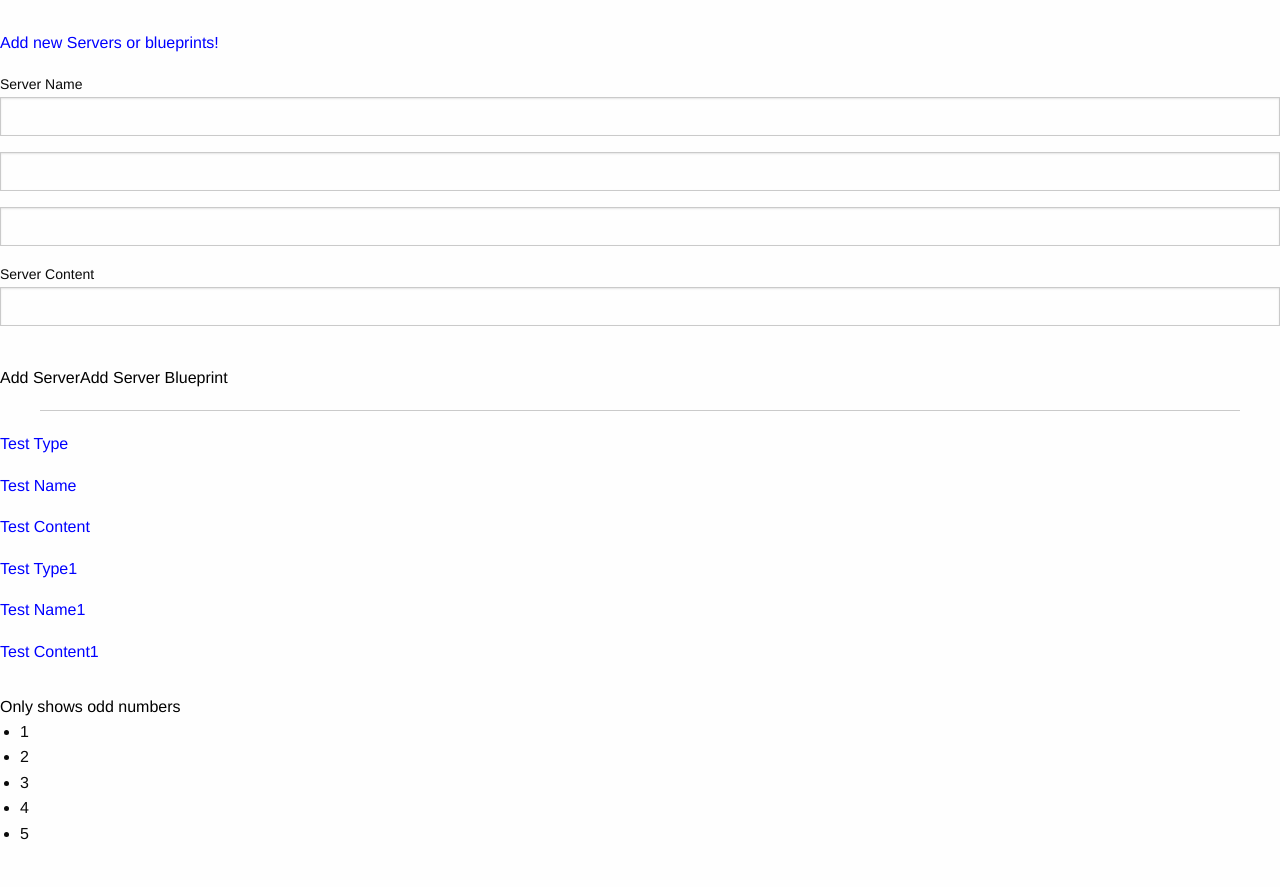
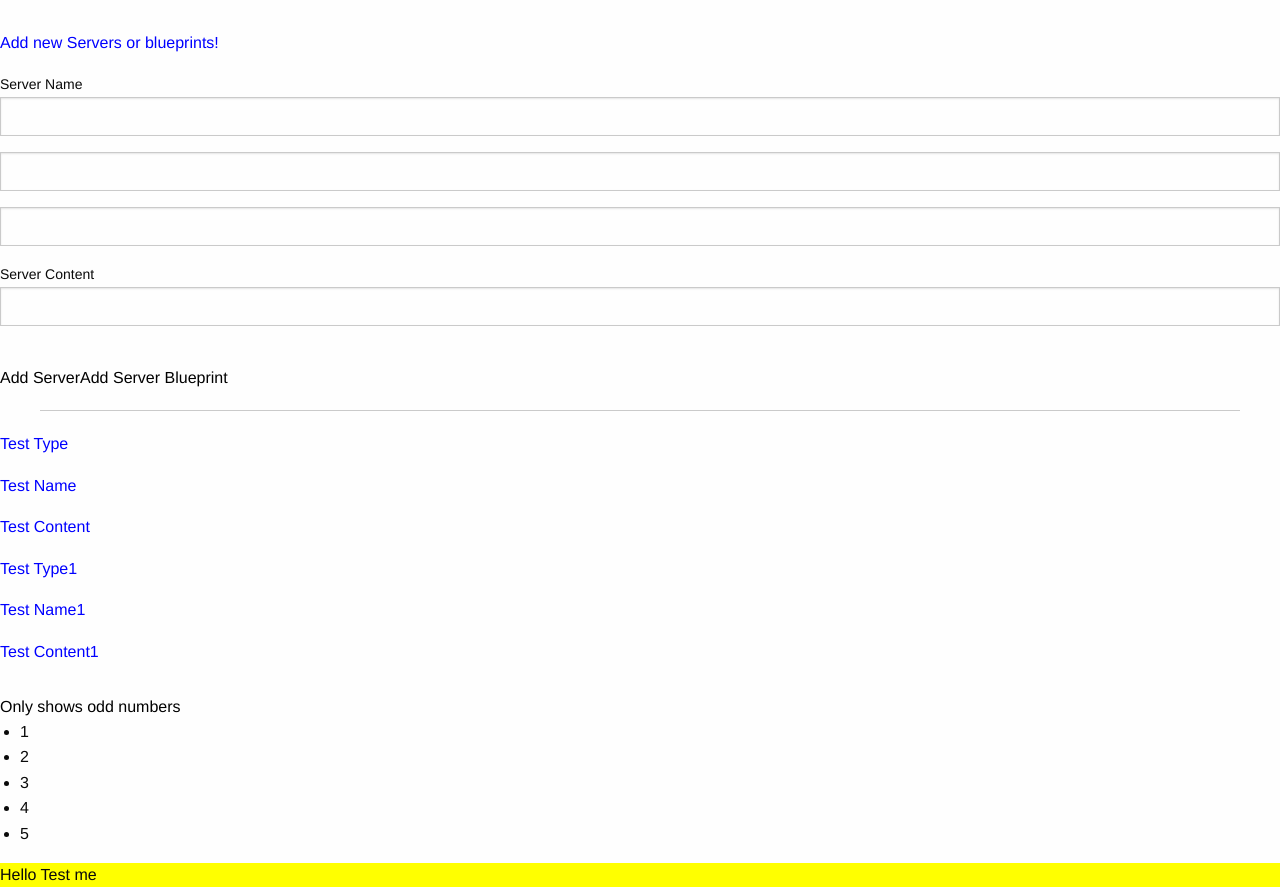
Before and after one commit to rasikag/angular-four-app, an Angular app: page / in a window 1280 px wide. Before the commit the page ends 863 px from the top, so only its background shows below. Built offline with nearby package versions, Linux system fonts and the light colour scheme.

Commit message:
Creating a Basic Attribute Directive

```diff
--- a/src/app/app.component.html
+++ b/src/app/app.component.html
@@ -21,3 +21,6 @@
   </div>
 </div>
 <app-directives-deep></app-directives-deep>
+<div appHighlight >
+ Hello Test me
+</div>
--- a/src/app/app.module.ts
+++ b/src/app/app.module.ts
@@ -8,6 +8,7 @@
 import { ServerElementComponent } from './server-element/server-element.component';
 import { LifecycleComponent } from './lifecycle/lifecycle.component';
 import { DirectivesDeepComponent } from './directives-deep/directives-deep.component';
+import { BasicHighlightDirective } from './basic-directive/basci-highlight.directive';
 
 @NgModule({
   declarations: [
@@ -15,7 +16,8 @@
     CockpitComponent,
     ServerElementComponent,
     LifecycleComponent,
-    DirectivesDeepComponent
+    DirectivesDeepComponent,
+    BasicHighlightDirective
   ],
   imports: [
     BrowserModule,
--- a/src/app/basic-directive/basci-highlight.directive.ts
+++ b/src/app/basic-directive/basci-highlight.directive.ts
@@ -1,3 +1,12 @@
-export class BasicHighlightDirective {
+import { Directive, ElementRef, OnInit } from "@angular/core";
 
+@Directive({
+    selector: '[appHighlight]'
+})
+export class BasicHighlightDirective implements OnInit {
+    constructor(private elementRef: ElementRef) {}
+
+    ngOnInit() {
+        this.elementRef.nativeElement.style.backgroundColor = 'yellow';
+    }
 }
```
